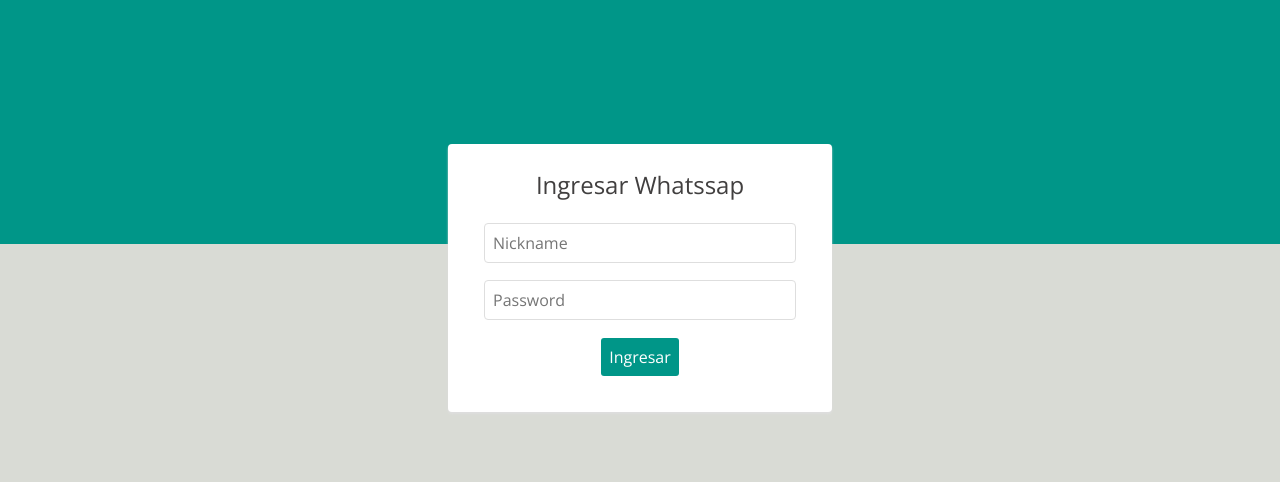
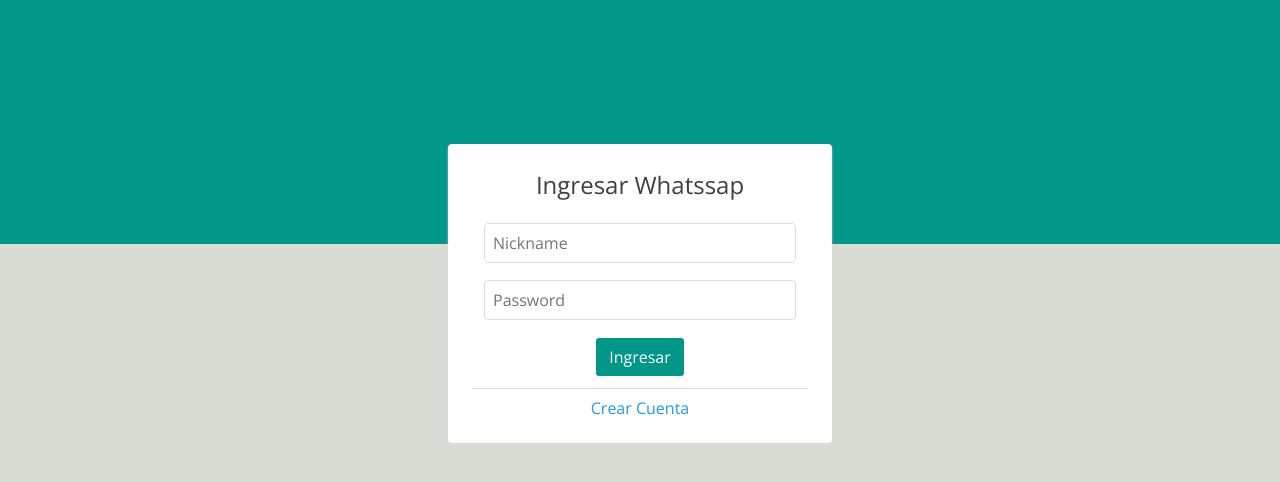
Before and after one commit to edinsoncs/whatsapp, a Node server app: page / in a window 1280 px wide. Shown: the top 482 px of the page. Run offline with Node 20, Linux system fonts and the light colour scheme; some libraries are stand-ins or nearby versions.

Commit message:
panel login and register

```diff
--- a/public/css/acess.scss
+++ b/public/css/acess.scss
@@ -18,7 +18,10 @@
 			color: #413f3f;
 		}
 	}
-	.formLogin {
+	.formRegister {
+		display: none;
+	}
+	.formLogin, .formRegister {
 		.fieldset {
 			border: none;
 			&:last-child {
@@ -27,9 +30,10 @@
 					background-color: #009688;
 					color: white;
 					border: none;
-					padding: 0.5em;
+					padding: 0.5em 0.8em;
 					border-radius: 3px;
 					outline: none;
+
 				}
 			}
 		}
@@ -49,10 +53,38 @@
 			}
 		}
 
+		input[type='file'] {
+			display: none;
+		}
+		.isAvatar {
+			text-align: center;
+			display: block;
+			background-color: white;
+			border: 1px solid #dedede;
+			padding: 0.5em;
+			border-radius: 4px;
+			transition: all .5s linear;
+			color: #686868;
+			&:active {
+				background-color: #009688;
+				color: white;
+			}
+		}
+
 
 	}
 
 	&:hover {
 			box-shadow: 0 0 10px #ede;
 	}
+
+	.containerLinks {
+		text-align: center;
+		border-top: 1px solid #dedede;
+		padding: 0.5em 0 0 0;
+		.link {
+			text-decoration: none;
+			color: #2196F3;
+		}
+	}
 }
--- a/public/css/app.scss
+++ b/public/css/app.scss
@@ -2088,6 +2088,10 @@
 
 * {
   box-sizing: border-box;
+}
+
+.jsAccessAccount {
+  display: none;
 }
 
 body {
--- /dev/null
+++ b/public/js/home.js
@@ -0,0 +1,13 @@
+$(document).ready(function(){
+
+	$(".jsNewAccount").click(function(){
+		$(".formLogin, .jsNewAccount").fadeOut('fast');
+		$(".formRegister, .jsAccessAccount").fadeIn('fast');
+	});
+
+	$(".jsAccessAccount").click(function(){
+		$(".formRegister, .jsAccessAccount").fadeOut('fast');
+		$(".formLogin, .jsNewAccount").fadeIn('fast');
+	});
+
+});
--- a/views/inicio.jade
+++ b/views/inicio.jade
@@ -10,6 +10,7 @@
     script(src="/socket.io/socket.io.js")
     script(src="../js/web.js")
     script(src="../js/app.js")
+    script(src="../js/home.js")
 
   body
     div.bgPrimary
@@ -25,3 +26,21 @@
             input(type="password", name="password", placeholder="Password")
           fieldset.fieldset
             input(type="submit", value="Ingresar")
+        form.formRegister(action="/login")
+          fieldset.fieldset
+            input(type="text", name="username", placeholder="Nickname")
+          fieldset.fieldset
+            input(type="password", name="password", placeholder="Password")
+          fieldset.fieldset
+            input(type="password", name="password", placeholder="Confirmar Password")
+          fieldset.fieldset
+            input(type="file", name="avatar", id="avatar")
+            label(for="avatar", class="isAvatar")
+              | Selecciona tu avatar
+          fieldset.fieldset
+            input(type="submit", value="Ingresar")
+        div.containerLinks
+          a.link.jsNewAccount(href="#")
+            | Crear Cuenta
+          a.link.jsAccessAccount(href="#")
+            | Ya tienes una cuenta?
```
Also changed, not shown: views/inicio.html (+20 -0 lines), public/css/app.css, 1 other file.
